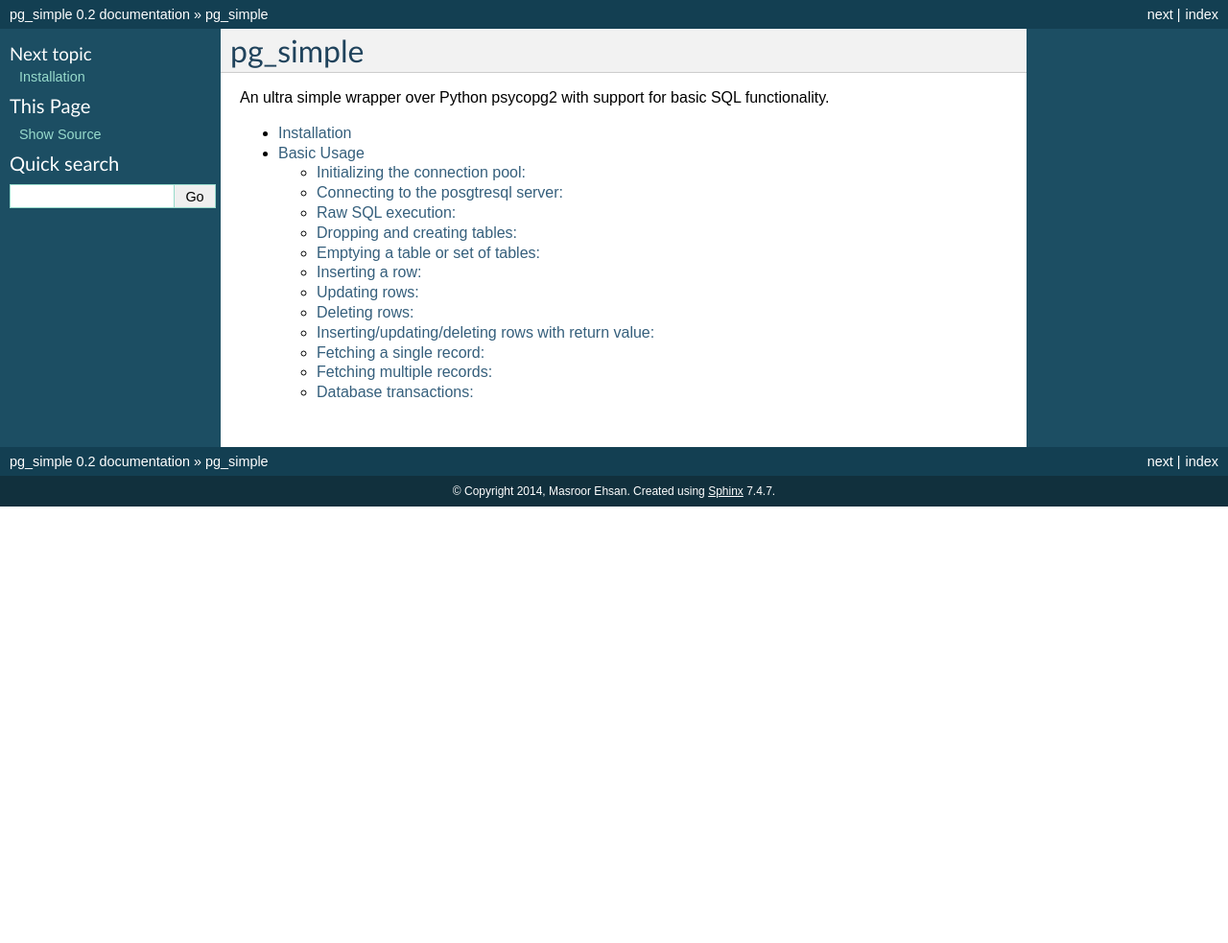
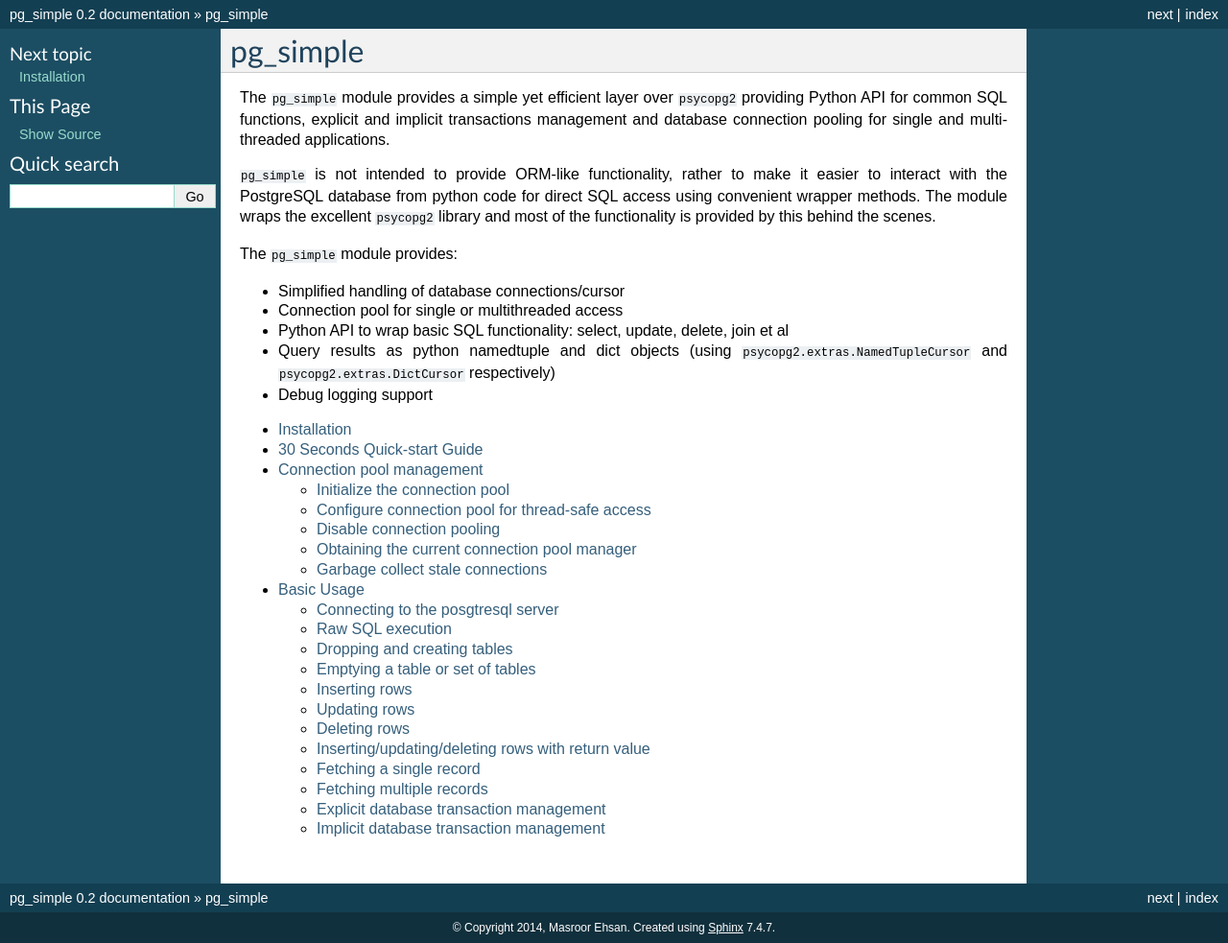
Before and after one commit to masroore/pg_simple, a Sphinx documentation site: the page built from docs/index.rst, in a window 1280 px wide. Shown: the whole page at 96% size. Built offline with Sphinx 7.4.7, drawn with Linux system fonts in a browser that asks for light colours; before the commit the page ends 900 px from its top, so only the background shows below that.

Commit message:
updated documentation

```diff
--- a/docs/index.rst
+++ b/docs/index.rst
@@ -1,14 +1,37 @@
 pg\_simple
 ==========
 
-An ultra simple wrapper over Python psycopg2 with support for basic SQL
-functionality.
+The ``pg_simple`` module provides a simple yet efficient layer over
+``psycopg2`` providing Python API for common SQL functions, explicit and
+implicit transactions management and database connection pooling for
+single and multi-threaded applications.
+
+``pg_simple`` is not intended to provide ORM-like functionality, rather
+to make it easier to interact with the PostgreSQL database from python
+code for direct SQL access using convenient wrapper methods. The module
+wraps the excellent ``psycopg2`` library and most of the functionality
+is provided by this behind the scenes.
+
+The ``pg_simple`` module provides:
+
+-  Simplified handling of database connections/cursor
+-  Connection pool for single or multithreaded access
+-  Python API to wrap basic SQL functionality: select, update, delete,
+   join et al
+-  Query results as python namedtuple and dict objects (using
+   ``psycopg2.extras.NamedTupleCursor`` and
+   ``psycopg2.extras.DictCursor`` respectively)
+-  Debug logging support
 
 .. include install.rst
+.. include quick.rst
+.. include pool.rst
 .. include usage.rst
 
 .. toctree::
    :maxdepth: 2
 
    install
+   quick
+   pool
    usage
--- /dev/null
+++ b/docs/pool.rst
@@ -0,0 +1,100 @@
+Connection pool management
+--------------------------
+
+Initialize the connection pool
+~~~~~~~~~~~~~~~~~~~~~~~~~~~~~~
+
+.. code:: python
+
+    import pg_simple
+
+    pg_simple.config_pool(max_conn=250,
+                          expiration=60, # idle timeout = 60 seconds
+                          host='localhost',
+                          port=5432,
+                          database='pg_simple',
+                          user='postgres',
+                          password='secret')
+
+or, using ``dsn``:
+
+.. code:: python
+
+    pg_simple.config_pool(max_conn=250,
+                          expiration=60,
+                          dsn='dbname=database_name user=postgres password=secret')
+
+or, using ``db_url``:
+
+.. code:: python
+
+    pg_simple.config_pool(max_conn=250,
+                          expiration=60,
+                          db_url= 'postgres://username:password@hostname:numeric_port/database')
+
+The above snippets will create a connection pool capable of
+accommodating a maximum of 250 concurrent database connections. Once
+that limit is reached and the pool does not contain any idle
+connections, all subsequent new connection request will result in a
+``PoolError`` exception (until the pool gets refilled with idle
+connections).
+
+Take caution to properly clean up all ``pg_simple.PgSimple`` objects
+after use (wrap the object inside python try-finally block or ``with``
+statement). Once the object is released, it will quietly return the
+internal database connction to the idle pool. Failure to dispose
+``PgSimple`` properly may result in pool exhaustion error.
+
+Configure connection pool for thread-safe access
+~~~~~~~~~~~~~~~~~~~~~~~~~~~~~~~~~~~~~~~~~~~~~~~~
+
+The default ``SimpleConnectionPool`` pool manager is not thread-safe. To
+utilize the connection pool in multi-threaded apps, use the
+``ThreadedConnectionPool``:
+
+.. code:: python
+
+    pg_simple.config_pool(max_conn=250,
+                          expiration=60,
+                          pool_manager=ThreadedConnectionPool,
+                          dsn='...')
+
+Disable connection pooling
+~~~~~~~~~~~~~~~~~~~~~~~~~~
+
+To disable connection pooling completely, set the ``disable_pooling``
+parameter to True:
+
+.. code:: python
+
+    pg_simple.config_pool(disable_pooling=True, dsn='...')
+
+All database requests on this pool will create new connections on the
+fly, and all connections returned to the pool (upon disposal of
+``PgSimple`` object or by explicitly invoking ``pool.put_conn()``) will
+be discarded immediately.
+
+Obtaining the current connection pool manager
+~~~~~~~~~~~~~~~~~~~~~~~~~~~~~~~~~~~~~~~~~~~~~
+
+Call the ``pg_simple.get_pool()`` method to get the current pool:
+
+.. code:: python
+
+    pool = pg_simple.get_pool()
+
+Garbage collect stale connections
+~~~~~~~~~~~~~~~~~~~~~~~~~~~~~~~~~
+
+To explicitly purge the pool of stale database connections (whose
+duration of stay in the pool exceeds the ``expiration`` timeout), invoke
+the ``pool.purge_expired_connections()`` method:
+
+.. code:: python
+
+    pool = pg_simple.get_pool()
+    pool.purge_expired_connections()
+
+Note that the pool is automatically scavenged for stale connections when
+an idle connection is returned to the pool (using the
+``pool.put_conn()`` method).
--- /dev/null
+++ b/docs/quick.rst
@@ -0,0 +1,24 @@
+30 Seconds Quick-start Guide
+----------------------------
+
+-  Step 1: Initialize a connection pool manager using
+   ``pg_simple.config_pool()``
+-  Step 2: Create a database connection and cursor by instantiating a
+   ``pg_simple.PgSimple`` object
+
+Here's a pseudo-example to illustrate the basic concepts:
+
+.. code:: python
+
+    import pg_simple
+
+    pg_simple.config_pool(dsn='dbname=my_db user=my_username ...')
+
+    with pg_simple.PgSimple() as db:
+        db.insert('table_name',
+                  data={'column': 123,
+                        'another_column': 'blah blah'})
+        db.commit()
+
+    with pg_simple.PgSimple() as db1:
+        rows = db1.fetchall('table_name')
--- a/docs/usage.rst
+++ b/docs/usage.rst
@@ -1,39 +1,11 @@
 Basic Usage
 -----------
 
-Initializing the connection pool:
-~~~~~~~~~~~~~~~~~~~~~~~~~~~~~~~~~
+Connecting to the posgtresql server
+~~~~~~~~~~~~~~~~~~~~~~~~~~~~~~~~~~~
 
-.. code:: python
-
-    import pg_simple
-
-    pg_simple.config_pool(max_conn=5,
-                          expiration=1, # idle timeout = 1 minute
-                          host='localhost',
-                          port=5432,
-                          database='pg_simple',
-                          user='postgres',
-                          password='secret')
-
-or, using ``dsn``:
-
-.. code:: python
-
-    pg_simple.config_pool(max_conn=5,
-                          expiration=1,
-                          dsn='dbname=pg_simple user=postgres password=secret')
-
-or, using ``db_url``:
-
-.. code:: python
-
-    pg_simple.config_pool(max_conn=5,
-                          expiration=1,
-                          db_url= 'postgres://username:password@hostname:port/database')
-
-Connecting to the posgtresql server:
-~~~~~~~~~~~~~~~~~~~~~~~~~~~~~~~~~~~~
+The following snippet will connect to the posgtresql server and allocate
+a cursor:
 
 .. code:: python
 
@@ -44,16 +16,27 @@
                             log_fmt=lambda x: '>> %s' % (x if isinstance(x, str) else x.query),
                             nt_cursor=True)
 
-Raw SQL execution:
-~~~~~~~~~~~~~~~~~~
+By default ``PgSimple`` generates result sets as
+``collections.namedtuple`` objects (using
+``psycopg2.extras.NamedTupleCursor``). If you want to access the
+retrieved records using an interface similar to the Python dictionaries
+(using ``psycopg2.extras.DictCursor``), set the ``nt_cursor`` parameter
+to ``False``:
+
+.. code:: python
+
+    db = pg_simple.PgSimple(nt_cursor=False)
+
+Raw SQL execution
+~~~~~~~~~~~~~~~~~
 
 .. code:: python
 
     >>> db.execute('SELECT tablename FROM pg_tables WHERE schemaname=%s and tablename=%s', ['public', 'books'])
     <cursor object at 0x102352a50; closed: 0>
 
-Dropping and creating tables:
-~~~~~~~~~~~~~~~~~~~~~~~~~~~~~
+Dropping and creating tables
+~~~~~~~~~~~~~~~~~~~~~~~~~~~~
 
 .. code:: python
 
@@ -71,9 +54,10 @@
     )
 
     db.execute('''ALTER TABLE "books" ADD CONSTRAINT "books_pkey" PRIMARY KEY ("id")''')
+    db.commit()
 
-Emptying a table or set of tables:
-~~~~~~~~~~~~~~~~~~~~~~~~~~~~~~~~~~
+Emptying a table or set of tables
+~~~~~~~~~~~~~~~~~~~~~~~~~~~~~~~~~
 
 .. code:: python
 
@@ -81,8 +65,8 @@
     db.truncate('tbl2, tbl3', restart_identity=True, cascade=True)
     db.commit()
 
-Inserting a row:
-~~~~~~~~~~~~~~~~
+Inserting rows
+~~~~~~~~~~~~~~
 
 .. code:: python
 
@@ -95,8 +79,8 @@
 
     db.commit()
 
-Updating rows:
-~~~~~~~~~~~~~~
+Updating rows
+~~~~~~~~~~~~~
 
 .. code:: python
 
@@ -110,16 +94,16 @@
 
         db1.commit()
 
-Deleting rows:
-~~~~~~~~~~~~~~
+Deleting rows
+~~~~~~~~~~~~~
 
 .. code:: python
 
     db.delete('books', where=('published >= %s', [datetime.date(2005, 1, 31)]))
     db.commit()
 
-Inserting/updating/deleting rows with return value:
-~~~~~~~~~~~~~~~~~~~~~~~~~~~~~~~~~~~~~~~~~~~~~~~~~~~
+Inserting/updating/deleting rows with return value
+~~~~~~~~~~~~~~~~~~~~~~~~~~~~~~~~~~~~~~~~~~~~~~~~~~
 
 .. code:: python
 
@@ -145,8 +129,8 @@
     for r in rows:
         print(r.name)
 
-Fetching a single record:
-~~~~~~~~~~~~~~~~~~~~~~~~~
+Fetching a single record
+~~~~~~~~~~~~~~~~~~~~~~~~
 
 .. code:: python
 
@@ -156,8 +140,8 @@
 
     print(book.name + 'was published on ' + book[1])
 
-Fetching multiple records:
-~~~~~~~~~~~~~~~~~~~~~~~~~~
+Fetching multiple records
+~~~~~~~~~~~~~~~~~~~~~~~~~
 
 .. code:: python
 
@@ -171,8 +155,8 @@
     for book in books:
         print(book.n + 'belongs to ' + book[1])
 
-Database transactions:
-~~~~~~~~~~~~~~~~~~~~~~
+Explicit database transaction management
+~~~~~~~~~~~~~~~~~~~~~~~~~~~~~~~~~~~~~~~~
 
 .. code:: python
 
@@ -182,3 +166,15 @@
             _db.commit()
         except:
             _db.rollback()
+
+Implicit database transaction management
+~~~~~~~~~~~~~~~~~~~~~~~~~~~~~~~~~~~~~~~~
+
+.. code:: python
+
+    with pg_simple.PgSimple() as _db:
+        _db.execute('Some SQL statement')
+        _db.commit()
+
+The above transaction will automatically be rolled back should something
+go awry.
```
Also changed, not shown: README.md (+37 -10 lines), README.rst (+177 -36 lines).
